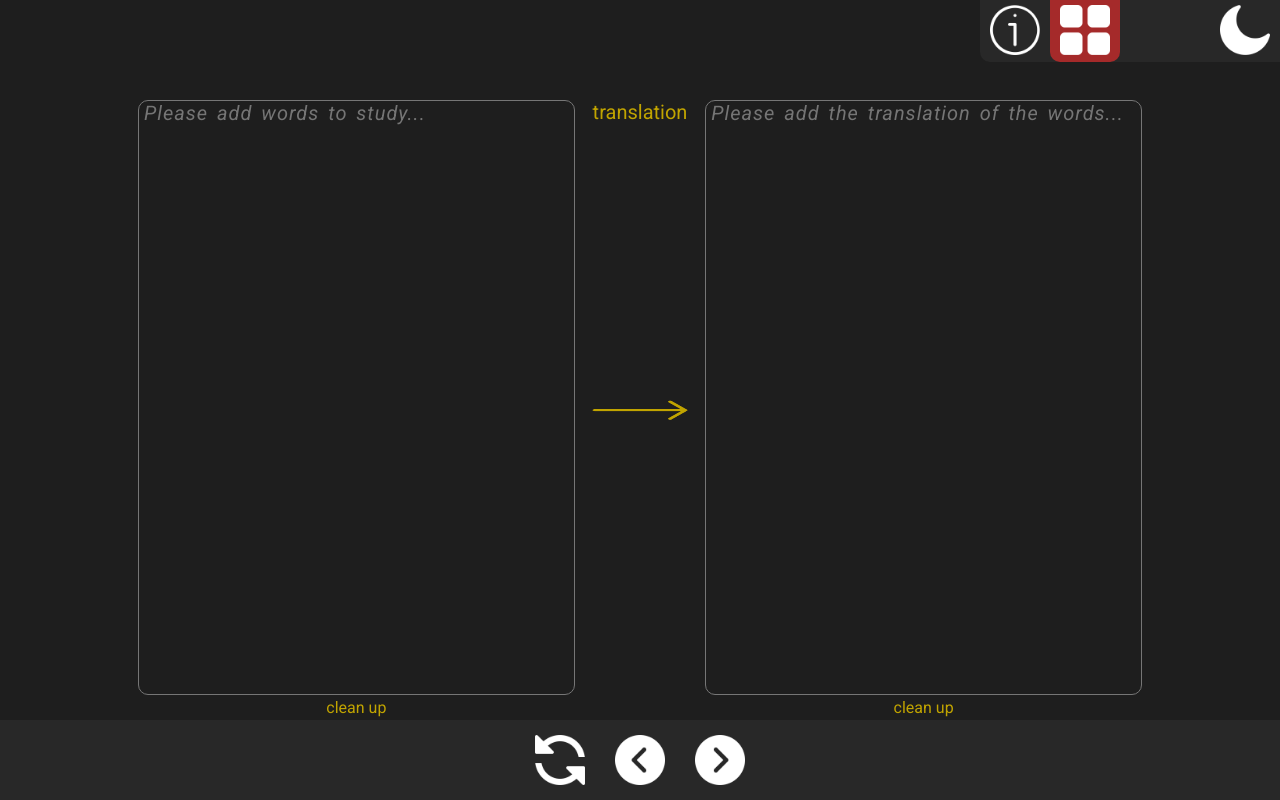
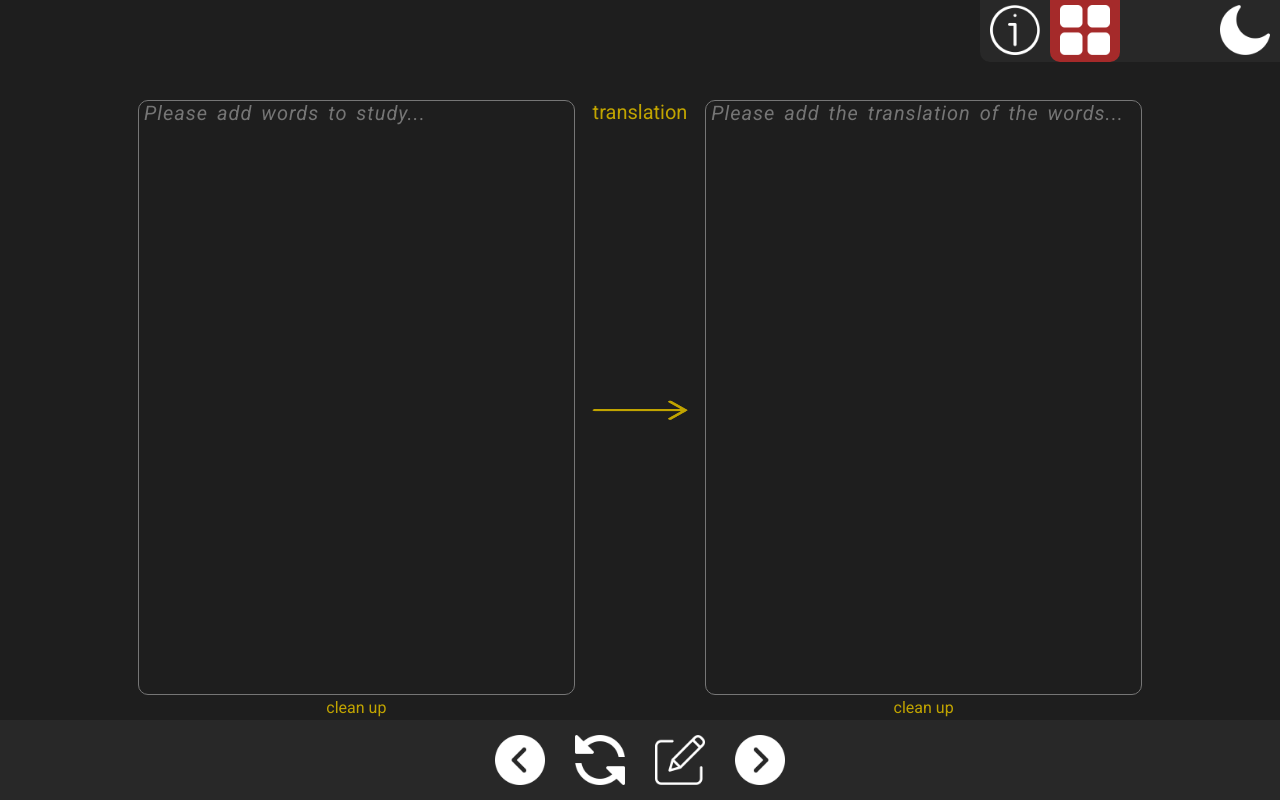
Before and after one commit to alexey-sevastynov/study-english, a React (Create React App) app: page /main in a window 1280 px wide. Built offline with nearby package versions, Linux system fonts and the light colour scheme.

Commit message:
added icon btn

```diff
--- a/src/App.js
+++ b/src/App.js
@@ -69,6 +69,18 @@ class App extends React.Component {
     });
   };
 
+  addedWordsInArray = () => {
+    const arrayOne = this.state.textareaOne.split("\n");
+    const arrayTwo = this.state.textareaTwo.split("\n");
+
+    this.setState(() => {
+      return {
+        arrWordsOne: arrayOne,
+        arrWordsTwo: arrayTwo,
+      };
+    });
+  };
+
   render() {
     const { modeDark, textareaOne, textareaTwo } = this.state;
 
--- a/src/components/footer/FooterMain.jsx
+++ b/src/components/footer/FooterMain.jsx
@@ -9,6 +9,8 @@ import back from "./icon/back.png";
 import backDark from "./icon/backDark.png";
 import reverse from "./icon/reverse.png";
 import reverseDark from "./icon/reverseDark.png";
+import wrire from "./icon/write.png";
+import wrireDark from "./icon/writeDark.png";
 
 export default class FooterMain extends Component {
   render() {
@@ -20,29 +22,40 @@ export default class FooterMain extends Component {
       <img src={furtherDark} width={50} height={50} alt="next"></img>
     );
 
-    const imgReverse = modeDark ? (
-      <img src={reverse} width={50} height={50} alt="icon"></img>
+    const imgBack = modeDark ? (
+      <img src={back} width={50} height={50} alt="back"></img>
     ) : (
-      <img src={reverseDark} width={50} height={50} alt="icon"></img>
+      <img src={backDark} width={50} height={50} alt="back"></img>
     );
 
-    const imgBack = modeDark ? (
-      <img src={back} width={50} height={50} alt="icon"></img>
+    const imgReverse = modeDark ? (
+      <img src={reverse} width={50} height={50} alt="reverse"></img>
     ) : (
-      <img src={backDark} width={50} height={50} alt="icon"></img>
+      <img src={reverseDark} width={50} height={50} alt="reverse"></img>
+    );
+
+    const imgWriten = modeDark ? (
+      <img src={wrire} width={50} height={50} alt="wrire"></img>
+    ) : (
+      <img src={wrireDark} width={50} height={50} alt="wrire"></img>
     );
 
     return (
       <div className="footer ">
         <div className="footer_container">
+          <Link to="/" className="footer_item">
+            {imgBack}
+            <span className="tooltiptext">back</span>
+          </Link>
           <div className="footer_item">
             {imgReverse}
             <span className="tooltiptext">reverse</span>
           </div>
-          <Link to="/" className="footer_item">
-            {imgBack}
-            <span className="tooltiptext">back</span>
-          </Link>
+          <div className="footer_item">
+            {imgWriten}
+            <span className="tooltiptext">add</span>
+          </div>
+
           <Link to="/check" className="footer_item">
             {imgFurther}
             <span className="tooltiptext">next</span>
```
Also changed, not shown: src/components/footer/icon/write.png (added), src/components/footer/icon/writeDark.png (added).
